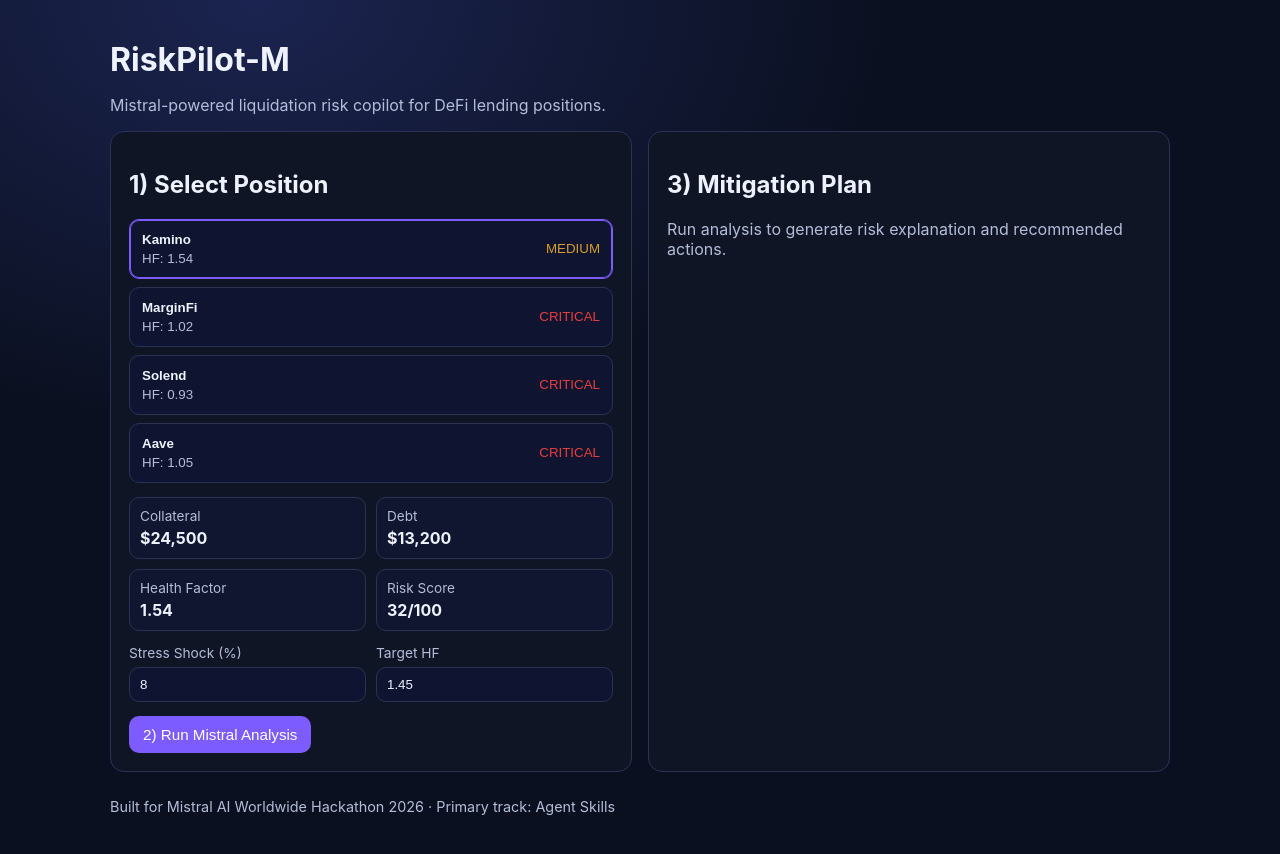
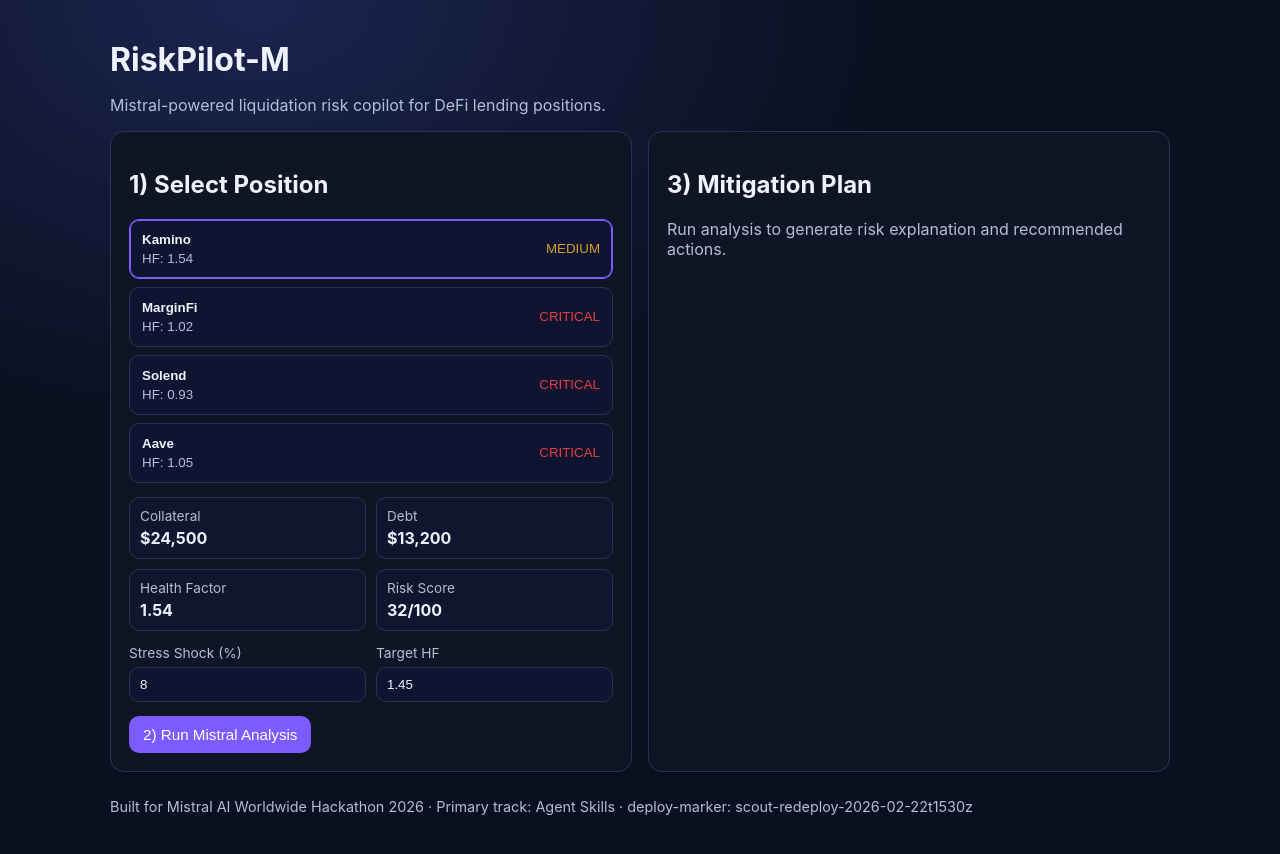
Before and after one commit to mgnlia/mistral-riskpilot-m, a Next.js app: page / in a window 1280 px wide. Shown: the top 854 px of the page. Built offline with nearby package versions, Linux system fonts and the light colour scheme.

Commit message:
chore: trigger prod redeploy with scout marker for canonical URL recovery

```diff
--- a/app/page.tsx
+++ b/app/page.tsx
@@ -195,7 +195,9 @@
         </div>
       </section>
 
-      <footer className="footer">Built for Mistral AI Worldwide Hackathon 2026 · Primary track: Agent Skills</footer>
+      <footer className="footer">
+        Built for Mistral AI Worldwide Hackathon 2026 · Primary track: Agent Skills · deploy-marker: scout-redeploy-2026-02-22t1530z
+      </footer>
     </main>
   );
 }
```
